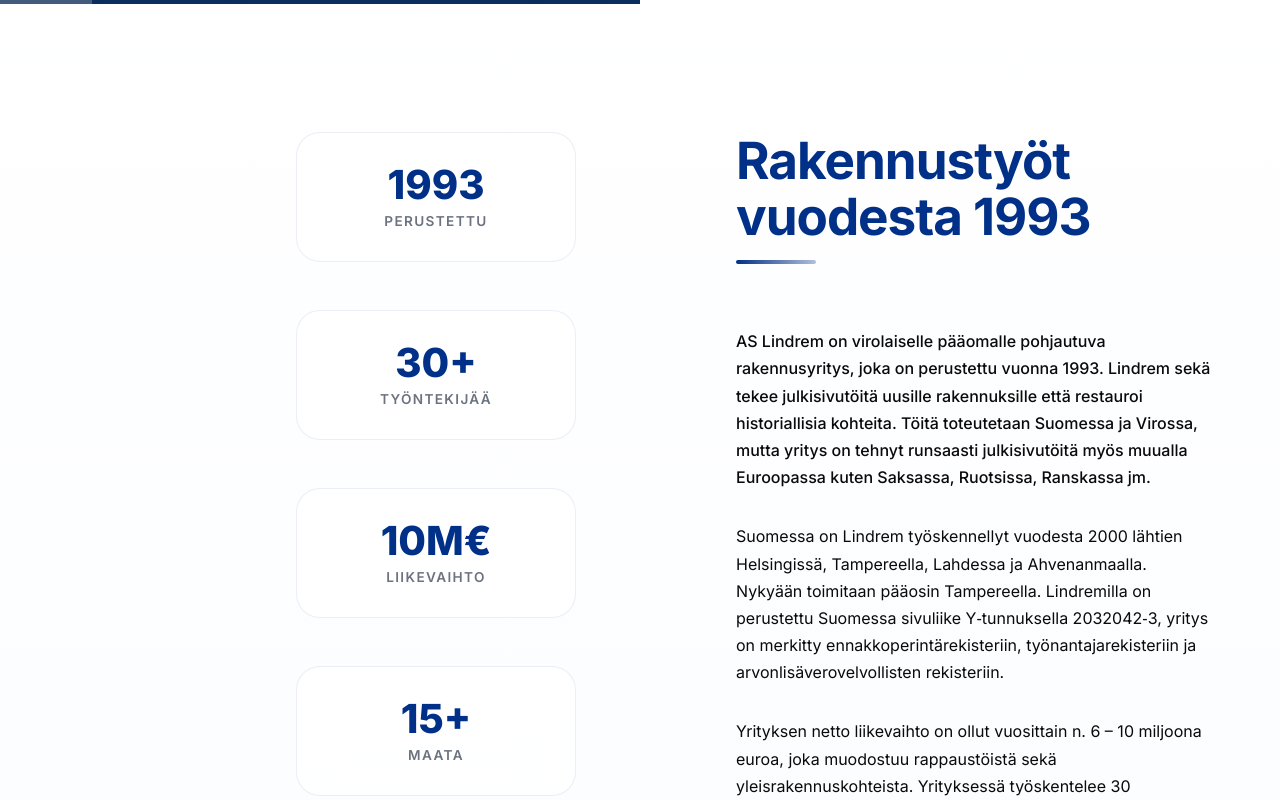
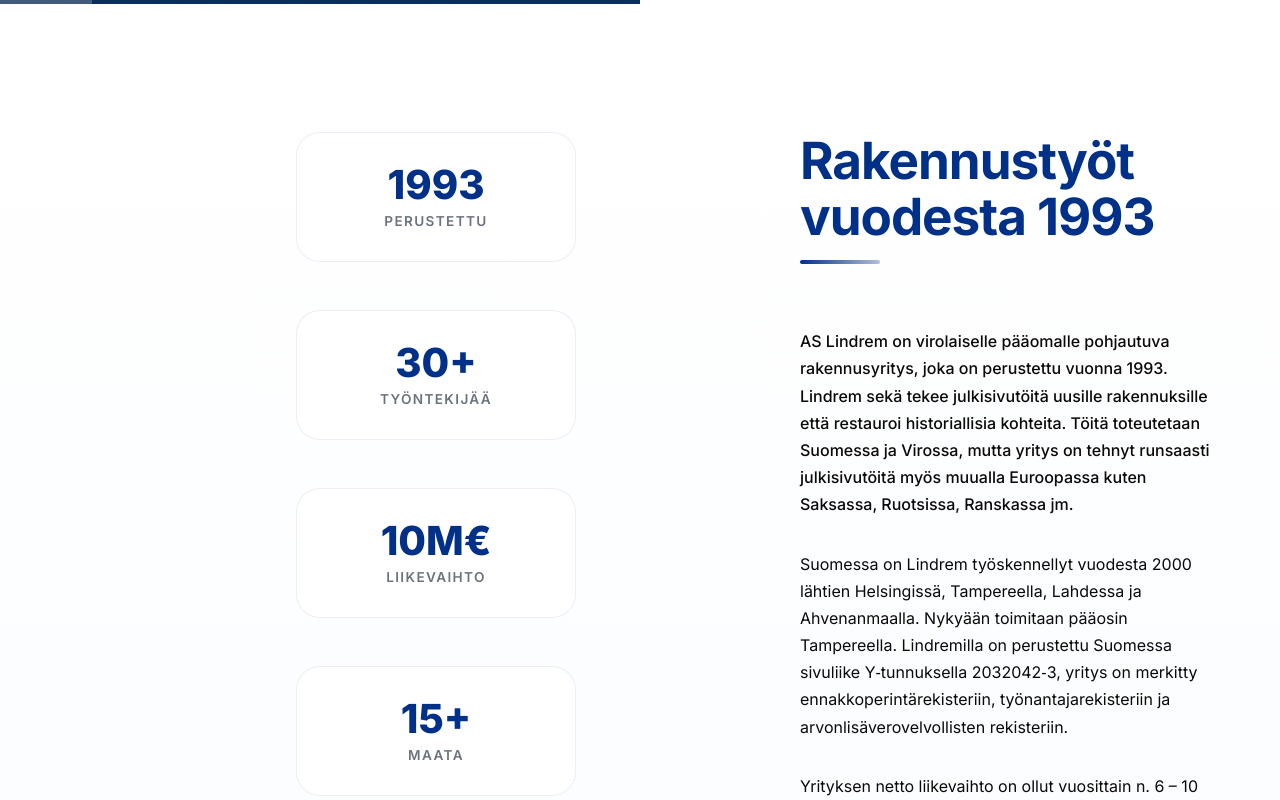
Before and after one commit to v0lliner/lindrem, a React (Create React App) app: page /fi in a window 1280 px wide. Shown: the part 660-1460 px from the top of the page. Built offline with nearby package versions, Linux system fonts and the light colour scheme.

Commit message:
Move Text Content Much More to the Right

```diff
--- a/src/styles.css
+++ b/src/styles.css
@@ -409,7 +409,7 @@
 
 .content-column {
   max-width: 700px;
-  padding-left: 2rem;
+  padding-left: 6rem;
   display: flex;
   flex-direction: column;
   justify-content: flex-start;
```
